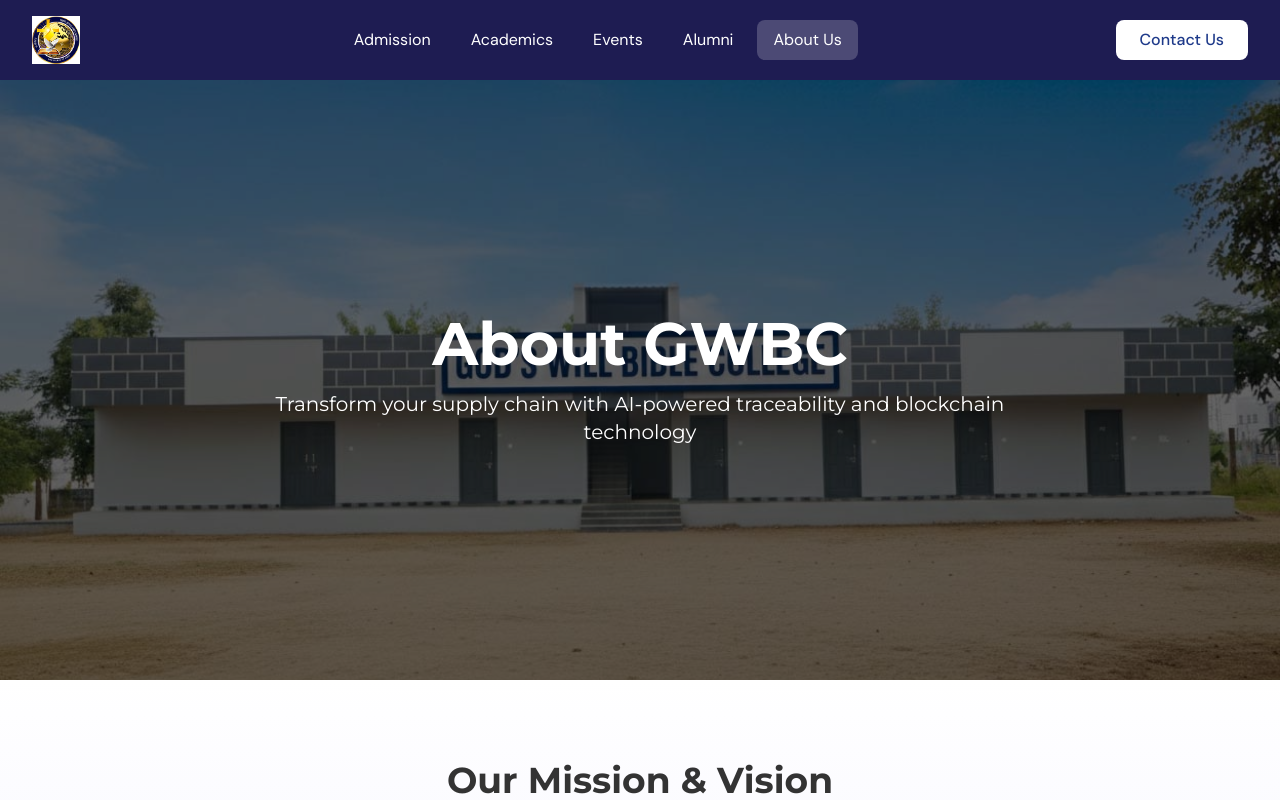
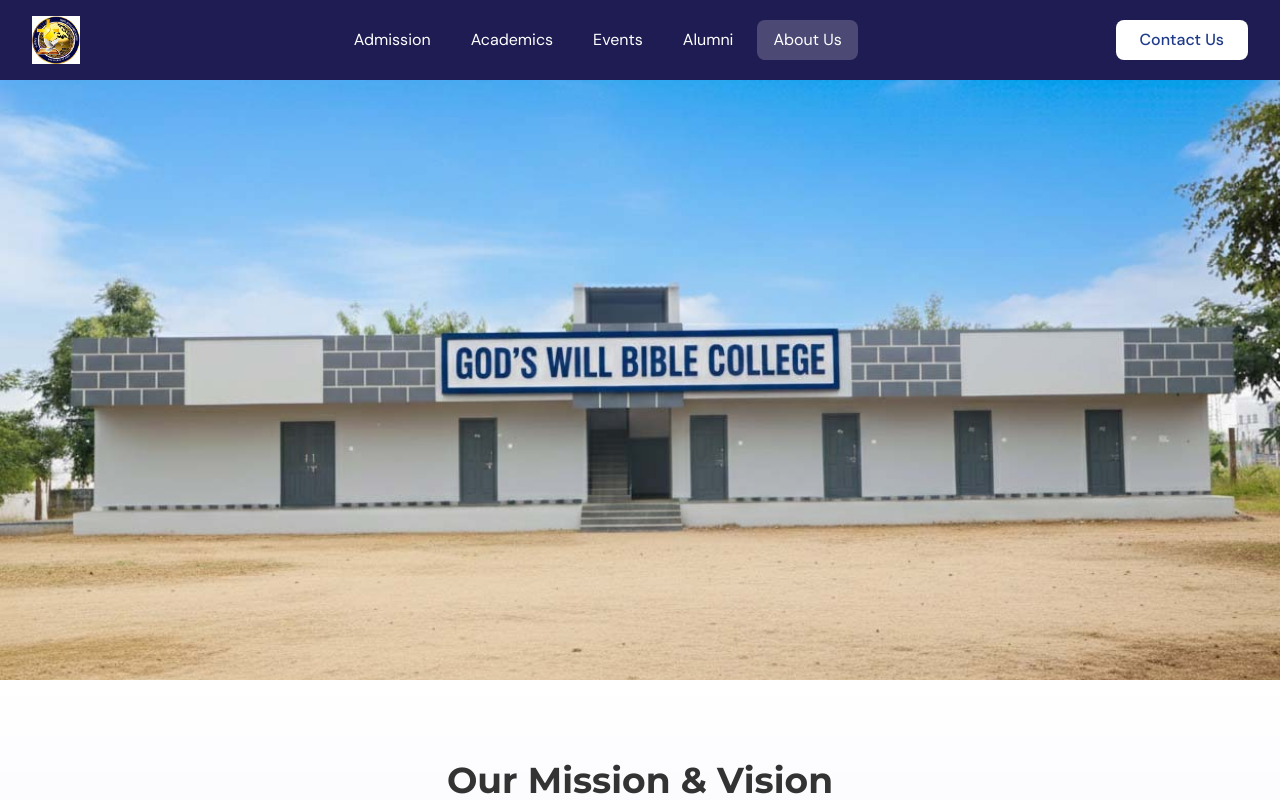
Before and after one commit to Dharaneesh2000/BibleCollegeMain, a React (Vite) app: page /about in a window 1280 px wide. Shown: the top 800 px of the page. Built offline with nearby package versions, Linux system fonts and the light colour scheme.

Commit message:
Refactor About.tsx by simplifying the banner section and removing unnecessary overlay elements

```diff
--- a/src/pages/About.tsx
+++ b/src/pages/About.tsx
@@ -31,10 +31,8 @@
         image={AboutUsImage}
       />
 
-      {/* Banner Section with Gradient Overlay */}
+      {/* Banner Section */}
       <section className="relative w-full h-[500px] md:h-[600px] overflow-hidden">
-        {/* Background Image */}
-        <div className="absolute inset-0 w-full h-full">
         <LazyImage
           src={AboutUsImage}
           alt="About GWBC Banner"
@@ -43,20 +41,6 @@
           height="1080"
           loading="eager"
         />
-        </div>
-        {/* Dark Overlay */}
-        <div className="absolute inset-0 w-full h-full bg-black bg-opacity-60 z-[1]" />
-        {/* Content */}
-        <div className="absolute inset-0 flex items-center justify-center z-10">
-          <div className="text-center text-white px-4">
-            <h1 className="text-4xl md:text-5xl lg:text-6xl font-bold mb-4">
-              About GWBC
-            </h1>
-            <p className="text-lg md:text-xl max-w-3xl mx-auto">
-              Transform your supply chain with AI-powered traceability and blockchain technology
-            </p>
-          </div>
-        </div>
       </section>
 
       {/* Mission & Vision Section */}
```
Lines whose indentation alone changed are shown as unchanged.
